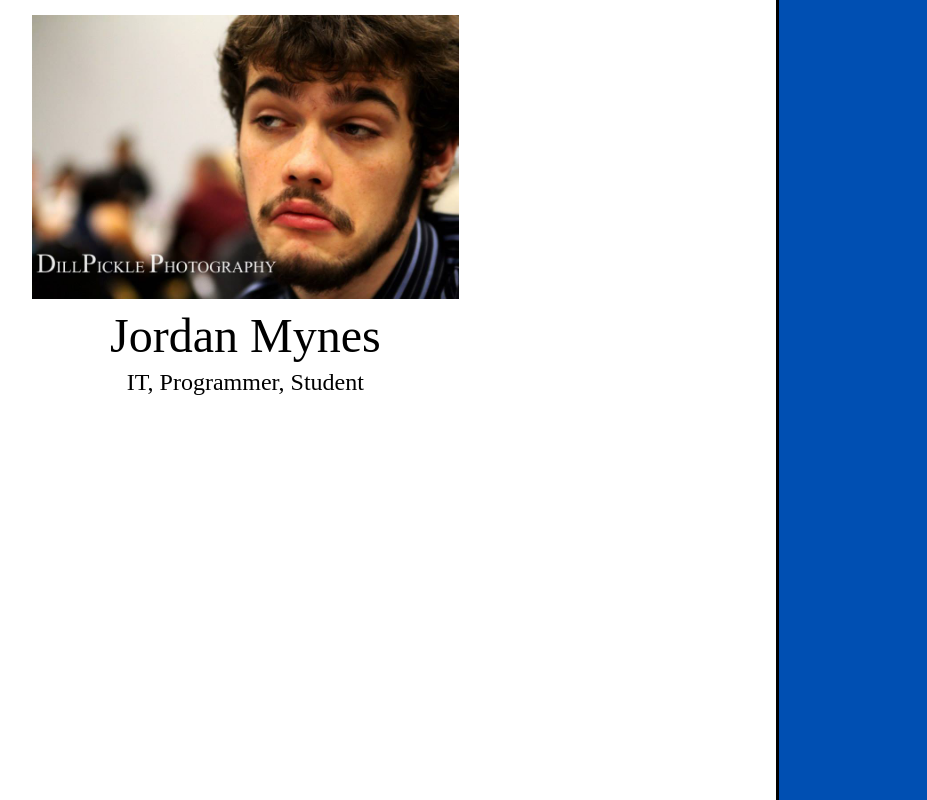
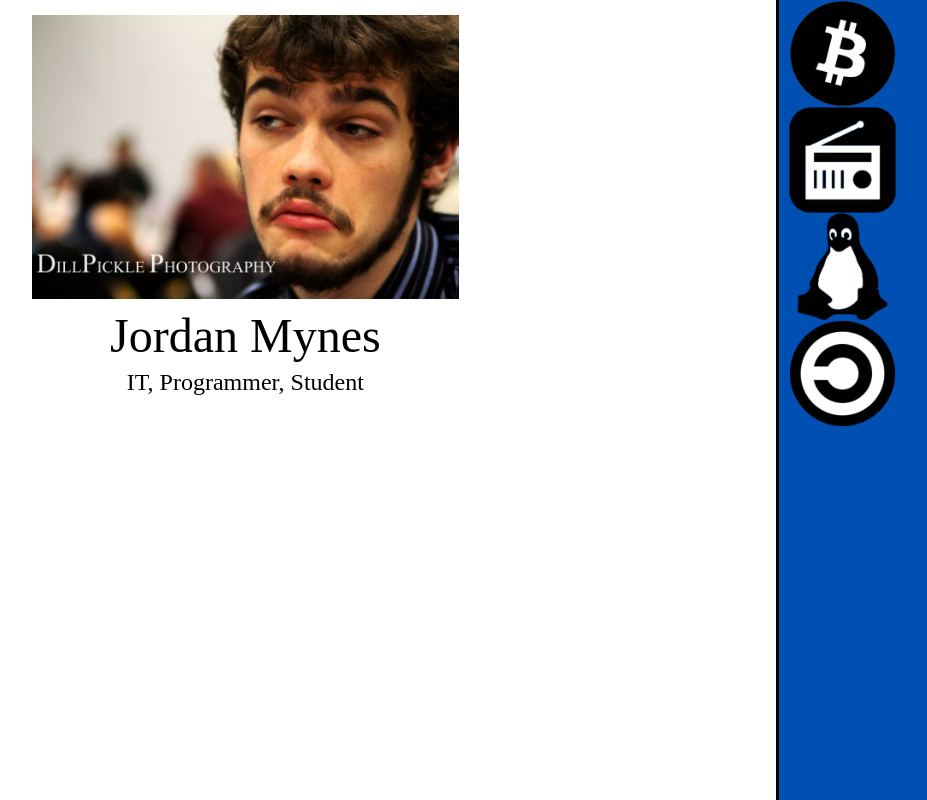
Before and after one commit to jmynes/project2-mediaRichSinglePgSite, a plain HTML site: page index.html in a window 1280 px wide. Shown: the whole page, without its empty margins (288-1215 px from the left). Drawn offline with nearby package versions, Linux system fonts and the light colour scheme.

Commit message:
Added sidebar images, aren't quite placed where I'd like them to be yet.

```diff
--- a/index.html
+++ b/index.html
@@ -11,7 +11,7 @@
   <body>
     <div id="container">
       <div id="header">
-        <img src="img/DillPickle.jpg" alt="Headshot of Jordan Mynes by DillPickle Photography." id="headshot"/>
+        <img src="img/DillPickle.jpg" alt="Headshot of Jordan Mynes by DillPickle Photography" id="headshot"/>
         <h1>Jordan Mynes</h1>
         <h2>IT, Programmer, Student</h2>
       </div>
@@ -22,7 +22,10 @@
         </div>
 
         <div class="sidebar">
-
+          <img src="img/bitcoin.png" alt="Bitcoin logo" class="interest"/>
+          <img src="img/radio.png" alt="Radio logo" class="interest"/>
+          <img src="img/tux.png" alt="Tux the Penguin logo" class="interest"/>
+          <img src="img/copyleft.png" alt="Copyleft logo" class="interest"/>
         </div>
       </div>
 
--- a/screen.css
+++ b/screen.css
@@ -91,6 +91,12 @@ h2 {
   border-left: 0.2em solid #000000;
 }
 
+.interest {
+  padding-left: 5%;
+  width: 50%;
+  display: table;
+}
+
 /* Media queries */
 
 
```
